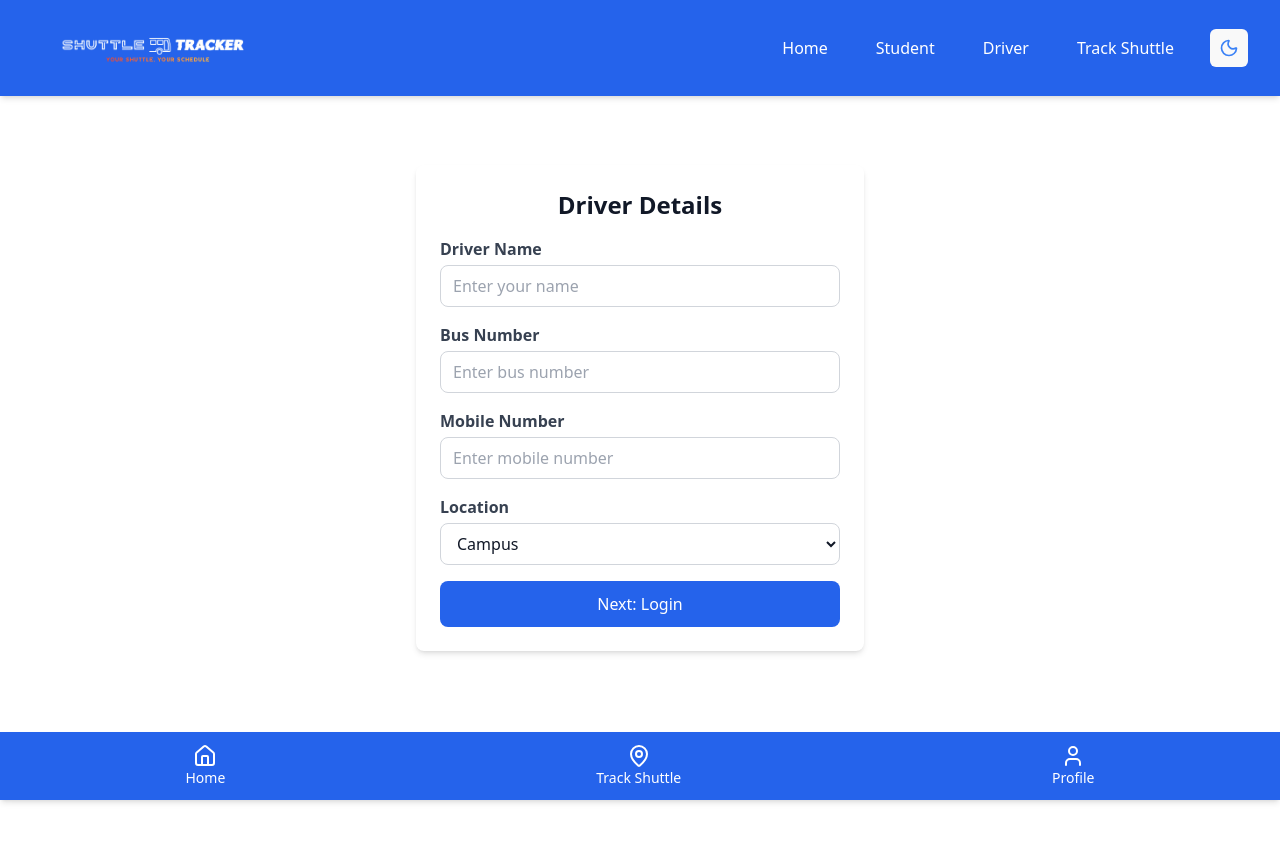
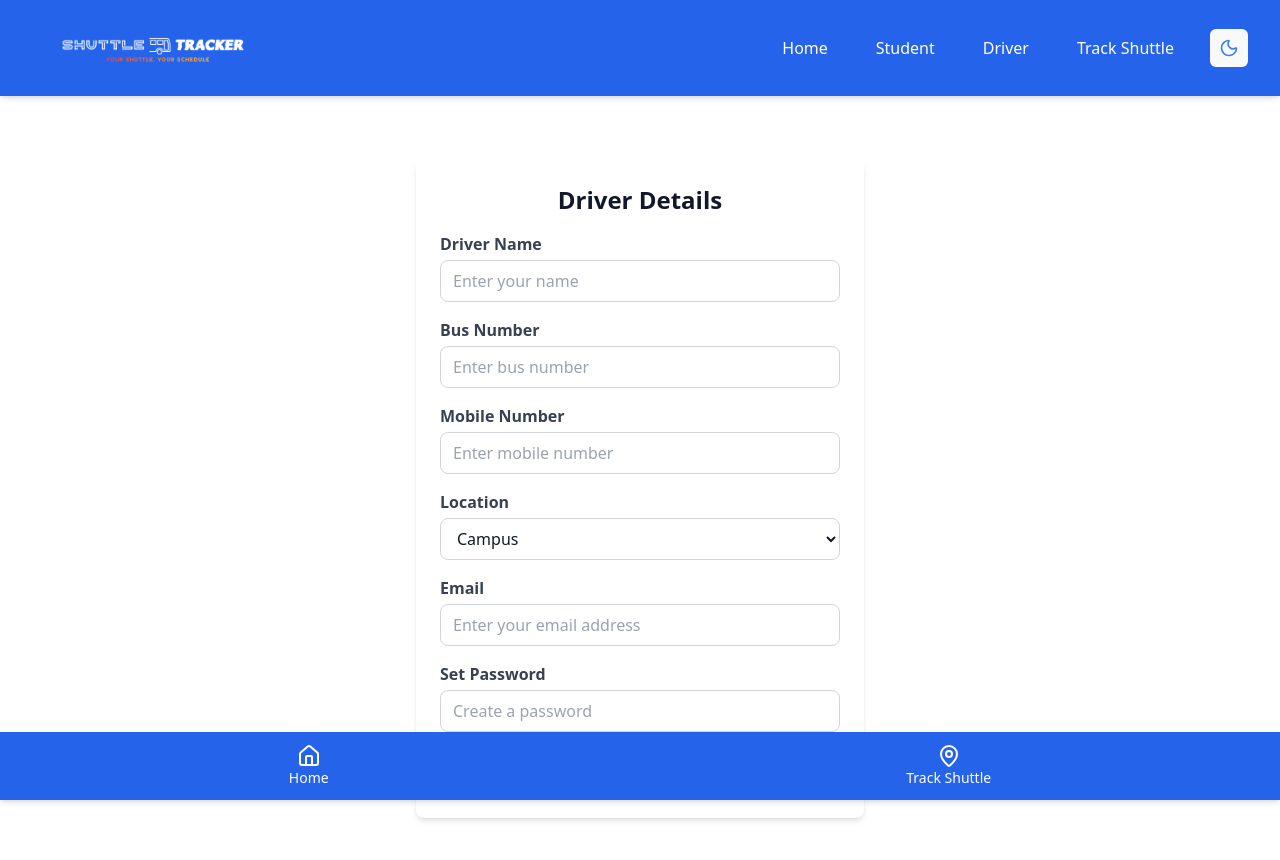
Before and after one commit to nst-sdc/Shuttle_Tracker, a React (Vite) app in the folder frontend/latest/: page /driver in a window 1280 px wide. Shown: the top 860 px of the page. Before the commit the page ends 800 px from the top, so only its background shows below. Built offline with nearby package versions, Linux system fonts and the light colour scheme; no server answers.

Commit message:
option selection

```diff
--- a/frontend/latest/src/App.jsx
+++ b/frontend/latest/src/App.jsx
@@ -1,4 +1,4 @@
-import React from 'react';
+import React, { useState } from 'react';
 import { BrowserRouter as Router, Routes, Route } from 'react-router-dom';
 import './index.css';
 import Navbar from './components/Navbar';
@@ -8,21 +8,22 @@ import Driver from './pages/Driver';
 import TrackShuttle from './pages/TrackShuttle';
 import Footer from './components/Footer';
 function App() {
+  const [userType, setUserType] = useState(null); // null, 'student', or 'driver'
   return (
     <Router>
       <div className="flex flex-col min-h-screen w-full bg-white dark:bg-gray-900 transition-colors duration-200">
-        <Navbar />
+        <Navbar userType={userType} />
         <main className="w-full flex-grow">
           <div className="max-w-7xl mx-auto w-full p-4 sm:p-6 lg:p-8">
             <Routes>
-              <Route path="/" element={<Home />} />
+              <Route path="/" element={<Home userType={userType} setUserType={setUserType} />} />
               <Route path="/student" element={<Student />} />
               <Route path="/driver" element={<Driver />} />
               <Route path="/track-shuttle" element={<TrackShuttle />} />
             </Routes>
           </div>
         </main>
-        <Footer />
+        <Footer userType={userType} />
       </div>
     </Router>
   );
--- a/frontend/latest/src/components/Footer.jsx
+++ b/frontend/latest/src/components/Footer.jsx
@@ -2,7 +2,7 @@ import React from 'react';
 import { Home, MapPin, User } from 'lucide-react';
 import { Link } from 'react-router-dom';
 
-function Footer() {
+function Footer({ userType }) {
   return (
     <footer className="fixed bottom-0 left-0 w-full bg-blue-600 dark:bg-gray-800 text-white shadow-md z-50">
       <div className="flex justify-around items-center py-3">
@@ -11,18 +11,24 @@ function Footer() {
           <Home size={24} className='text-white' />
           <span className='text-white'>Home</span>
         </Link>
-
         {/* Track Shuttle */}
         <Link to="/track-shuttle" className="flex flex-col items-center text-sm hover:opacity-80">
           <MapPin size={24} className='text-white'/>
           <span className='text-white'>Track&nbsp;Shuttle</span>
         </Link>
-
         {/* Profile */}
-        <Link to="/driver" className="flex flex-col items-center text-sm hover:opacity-80">
-          <User size={24} className='text-white' />
-          <span className='text-white'>Profile</span>
-        </Link>
+        {userType === 'driver' && (
+          <Link to="/driver" className="flex flex-col items-center text-sm hover:opacity-80">
+            <User size={24} className='text-white' />
+            <span className='text-white'>Profile</span>
+          </Link>
+        )}
+        {userType === 'student' && (
+          <Link to="/student" className="flex flex-col items-center text-sm hover:opacity-80">
+            <User size={24} className='text-white' />
+            <span className='text-white'>Profile</span>
+          </Link>
+        )}
       </div>
     </footer>
   );
--- a/frontend/latest/src/components/Navbar.jsx
+++ b/frontend/latest/src/components/Navbar.jsx
@@ -3,7 +3,7 @@ import { Link } from 'react-router-dom';
 import { ThemeToggle } from './ThemeToggle';
 import mainLogo from '../assets/logo/main-logo.png';
 
-function Navbar() {
+function Navbar({ userType }) {
   const [isMenuOpen, setIsMenuOpen] = useState(false);
 
   const toggleMenu = () => {
@@ -21,12 +21,9 @@ function Navbar() {
         <img
           src={mainLogo}
           alt="Shuttle Tracker Logo"
-          // Adjusted classes for smaller visibility
           className="h-10 md:h-14 lg:h-16 max-w-[120px] sm:max-w-[180px] lg:max-w-[240px] object-contain"
         />
       </Link>
-
-      {/* 📱 Mobile menu button */}
       <button
         className="mobile-menu-btn lg:hidden text-white p-2 focus:outline-none"
         onClick={toggleMenu}
@@ -38,8 +35,6 @@ function Navbar() {
           <span className="text-2xl">☰</span>
         )}
       </button>
-
-      {/* 💻 Desktop nav links */}
       <div className="hidden lg:flex items-center gap-6">
         <Link
           to="/"
@@ -47,18 +42,22 @@ function Navbar() {
         >
           Home
         </Link>
+        {userType !== 'driver' && (
           <Link
             to="/student"
             className="text-white no-underline px-3 py-2 rounded-md hover:bg-blue-700 dark:hover:bg-gray-700 transition-colors"
           >
             Student
           </Link>
+        )}
+        {userType !== 'student' && (
           <Link
             to="/driver"
             className="text-white no-underline px-3 py-2 rounded-md hover:bg-blue-700 dark:hover:bg-gray-700 transition-colors"
           >
             Driver
           </Link>
+        )}
         <Link
           to="/track-shuttle"
           className="text-white no-underline px-3 py-2 rounded-md hover:bg-blue-700 dark:hover:bg-gray-700 transition-colors"
@@ -67,8 +66,6 @@ function Navbar() {
         </Link>
         <ThemeToggle />
       </div>
-
-      {/* 📱 Mobile nav overlay */}
       {isMenuOpen && (
         <div className="fixed inset-0 bg-blue-800/95 dark:bg-gray-900/95 z-50 flex flex-col items-center justify-center mobile-nav-overlay">
           <button
@@ -86,6 +83,7 @@ function Navbar() {
             >
               Home
             </Link>
+            {userType !== 'driver' && (
               <Link
                 to="/student"
                 className="text-white no-underline px-5 py-3 rounded-md hover:bg-blue-700 dark:hover:bg-gray-700 transition-colors"
@@ -93,6 +91,8 @@ function Navbar() {
               >
                 Student
               </Link>
+            )}
+            {userType !== 'student' && (
               <Link
                 to="/driver"
                 className="text-white no-underline px-5 py-3 rounded-md hover:bg-blue-700 dark:hover:bg-gray-700 transition-colors"
@@ -100,6 +100,7 @@ function Navbar() {
               >
                 Driver
               </Link>
+            )}
             <Link
               to="/track-shuttle"
               className="text-white no-underline px-5 py-3 rounded-md hover:bg-blue-700 dark:hover:bg-gray-700 transition-colors"
--- a/frontend/latest/src/pages/Driver.jsx
+++ b/frontend/latest/src/pages/Driver.jsx
@@ -27,7 +27,7 @@ function Driver() {
   // Form submit handler
   const handleDetailsSubmit = (e) => {
     e.preventDefault();
-    if (!driverName || !busNo || !mobileNo || !location) {
+    if (!driverName || !busNo || !mobileNo || !location || !email || !password) {
       toast.error('Please fill all the details.', {
         position: 'top-center',
         style: { fontSize: '1.1rem', fontWeight: 'bold' },
@@ -141,6 +141,34 @@ function Driver() {
                 <option value="Hostel">Hostel</option>
                 <option value="On the Way">On the Way</option>
               </select>
+            </div>
+            <div>
+              <label className="block text-gray-700 dark:text-gray-200 font-semibold mb-1">
+                Email
+              </label>
+              <input
+                type="email"
+                value={email}
+                onChange={(e) => setEmail(e.target.value)}
+                required
+                className="w-full px-3 py-2 rounded-lg border border-gray-300 dark:border-gray-700 bg-white dark:bg-gray-700 text-gray-900 dark:text-white focus:ring-2 focus:ring-blue-500"
+                placeholder="Enter your email address"
+                autoComplete="email"
+              />
+            </div>
+            <div>
+              <label className="block text-gray-700 dark:text-gray-200 font-semibold mb-1">
+                Set Password
+              </label>
+              <input
+                type="password"
+                value={password}
+                onChange={(e) => setPassword(e.target.value)}
+                required
+                className="w-full px-3 py-2 rounded-lg border border-gray-300 dark:border-gray-700 bg-white dark:bg-gray-700 text-gray-900 dark:text-white focus:ring-2 focus:ring-blue-500"
+                placeholder="Create a password"
+                autoComplete="new-password"
+              />
             </div>
             <button
               type="submit"
--- a/frontend/latest/src/pages/Home.jsx
+++ b/frontend/latest/src/pages/Home.jsx
@@ -1,7 +1,7 @@
 import React from 'react';
 import { useNavigate } from 'react-router-dom';
 
-function Home() {
+function Home({ userType, setUserType }) {
   const navigate = useNavigate();
 
   const containerStyle = {
@@ -53,8 +53,12 @@ function Home() {
         Track the NST college shuttle in real-time and request hassle-free pickups.
       </p>
       <div style={buttonContainerStyle}>
+        {(!userType || userType === 'student') && (
           <button
-          onClick={() => navigate('/student')}
+            onClick={() => {
+              setUserType('student');
+              navigate('/student');
+            }}
             style={buttonStyle}
             onMouseEnter={(e) => {
               e.target.style.backgroundColor = '#1d4ed8';
@@ -67,8 +71,13 @@ function Home() {
           >
             I am a Student
           </button>
+        )}
+        {(!userType || userType === 'driver') && (
           <button
-          onClick={() => navigate('/driver')}
+            onClick={() => {
+              setUserType('driver');
+              navigate('/driver');
+            }}
             style={buttonStyle}
             onMouseEnter={(e) => {
               e.target.style.backgroundColor = '#1d4ed8';
@@ -81,6 +90,7 @@ function Home() {
           >
             I am a Driver
           </button>
+        )}
       </div>
     </div>
   );
```
Lines whose indentation alone changed are shown as unchanged.
